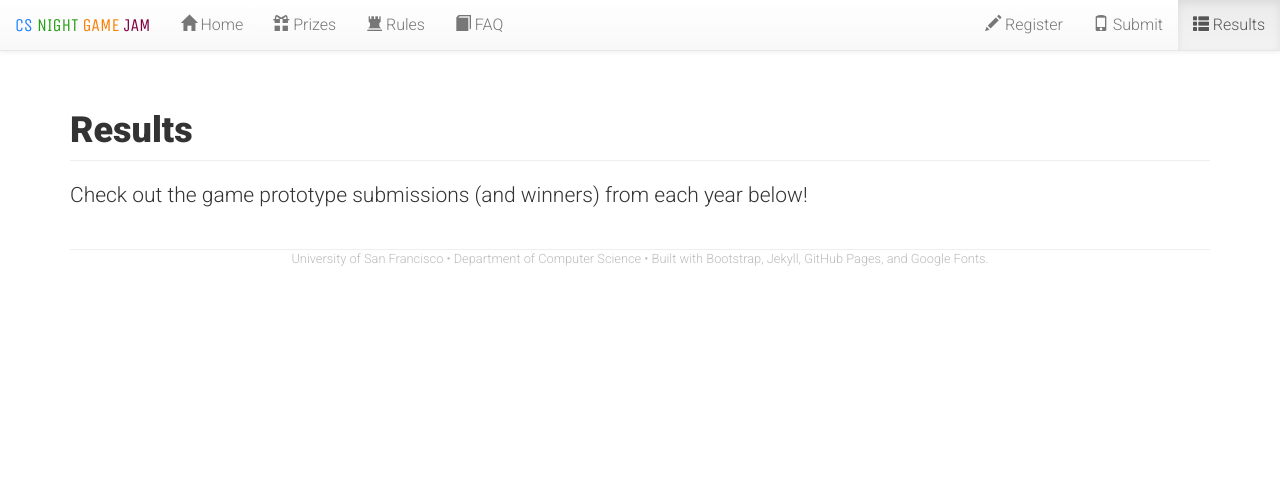
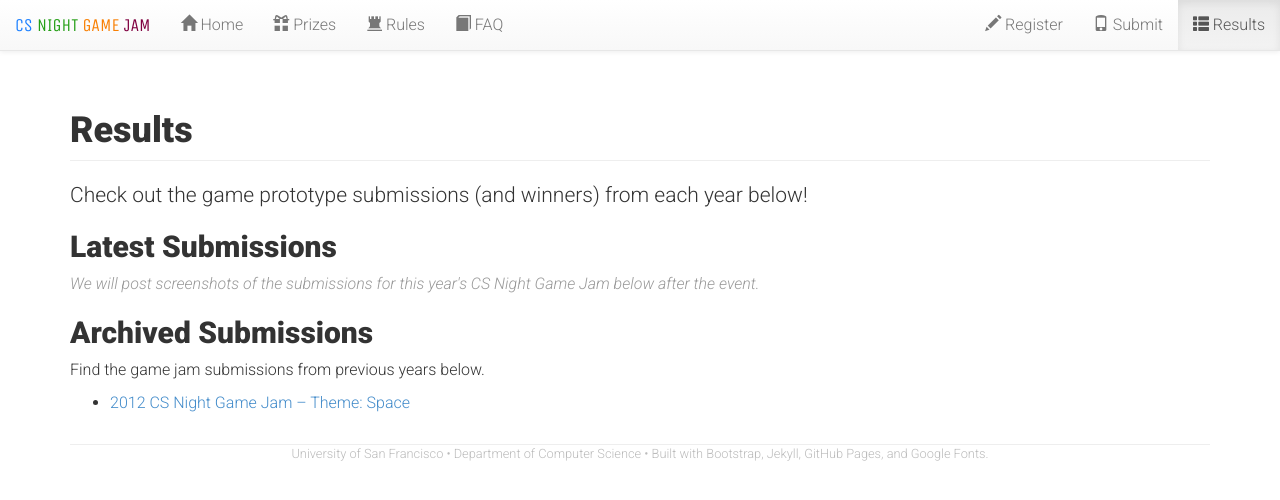
Before and after one commit to CSTutors/gamejam, a Jekyll site: the page built from results.html, in a window 1280 px wide. Shown: the top 500 px of the page. Built offline with Jekyll 4.4.1, drawn with Linux system fonts in a browser that asks for light colours.

Commit message:
Adding placeholder for results.

```diff
--- a/results.html
+++ b/results.html
@@ -10,7 +10,17 @@ title: Results
 
 <p class="lead">Check out the game prototype submissions (and winners) from each year below!</p>
 
-<h2></h2>
+<h2>Latest Submissions</h2>
+
+<p><em class="text-muted">We will post screenshots of the submissions for this year's CS Night Game Jam below after the event.</em></p>
+
+<h2>Archived Submissions</h2>
+
+<p>Find the game jam submissions from previous years below.</p>
+
+<ul>
+    <li><p><a href="https://sites.google.com/a/cs.usfca.edu/gamejam/">2012 CS Night Game Jam &ndash; Theme: Space</a></p></li>
+</ul>
 
 </div>
 </div>
```
